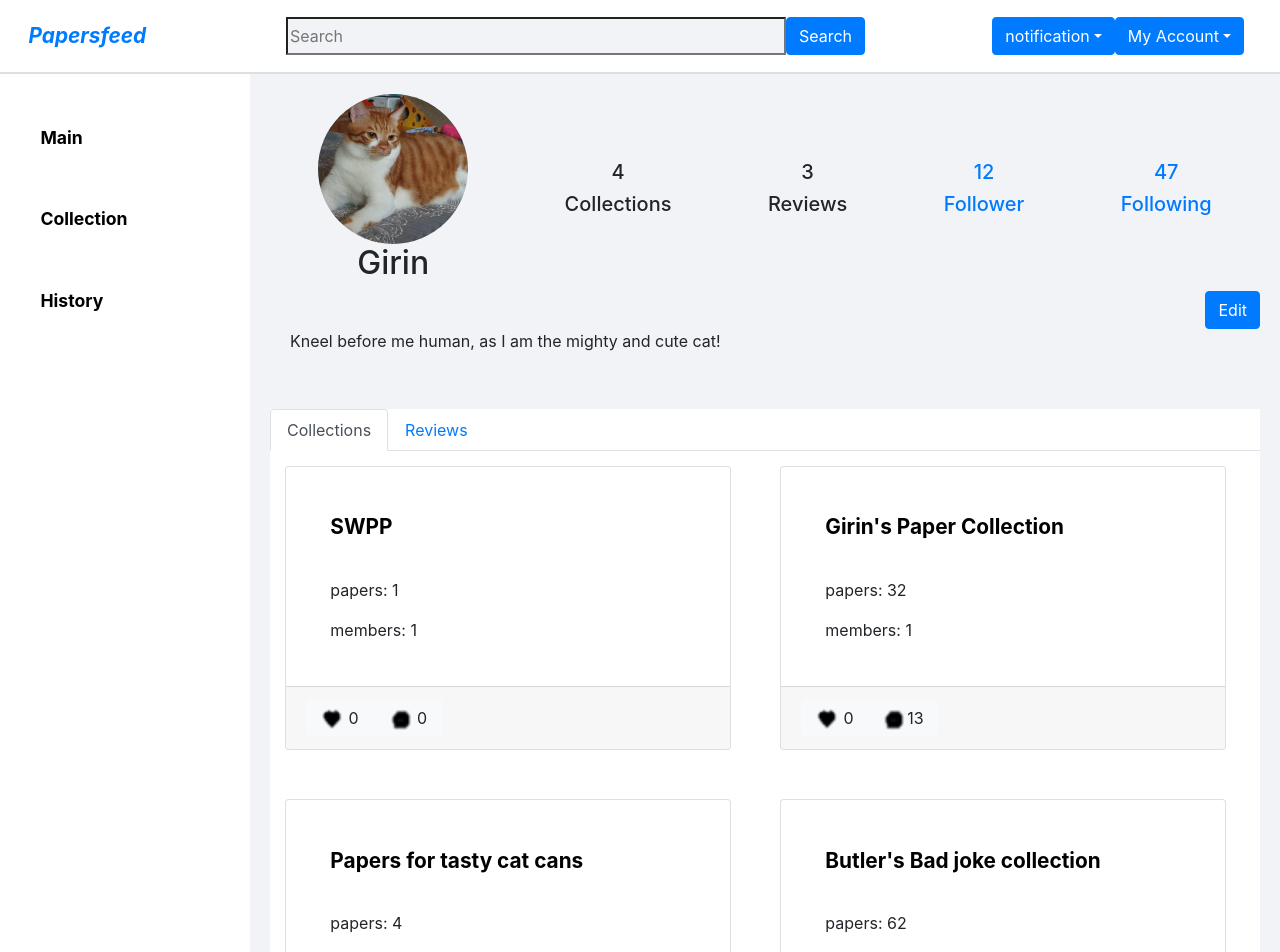
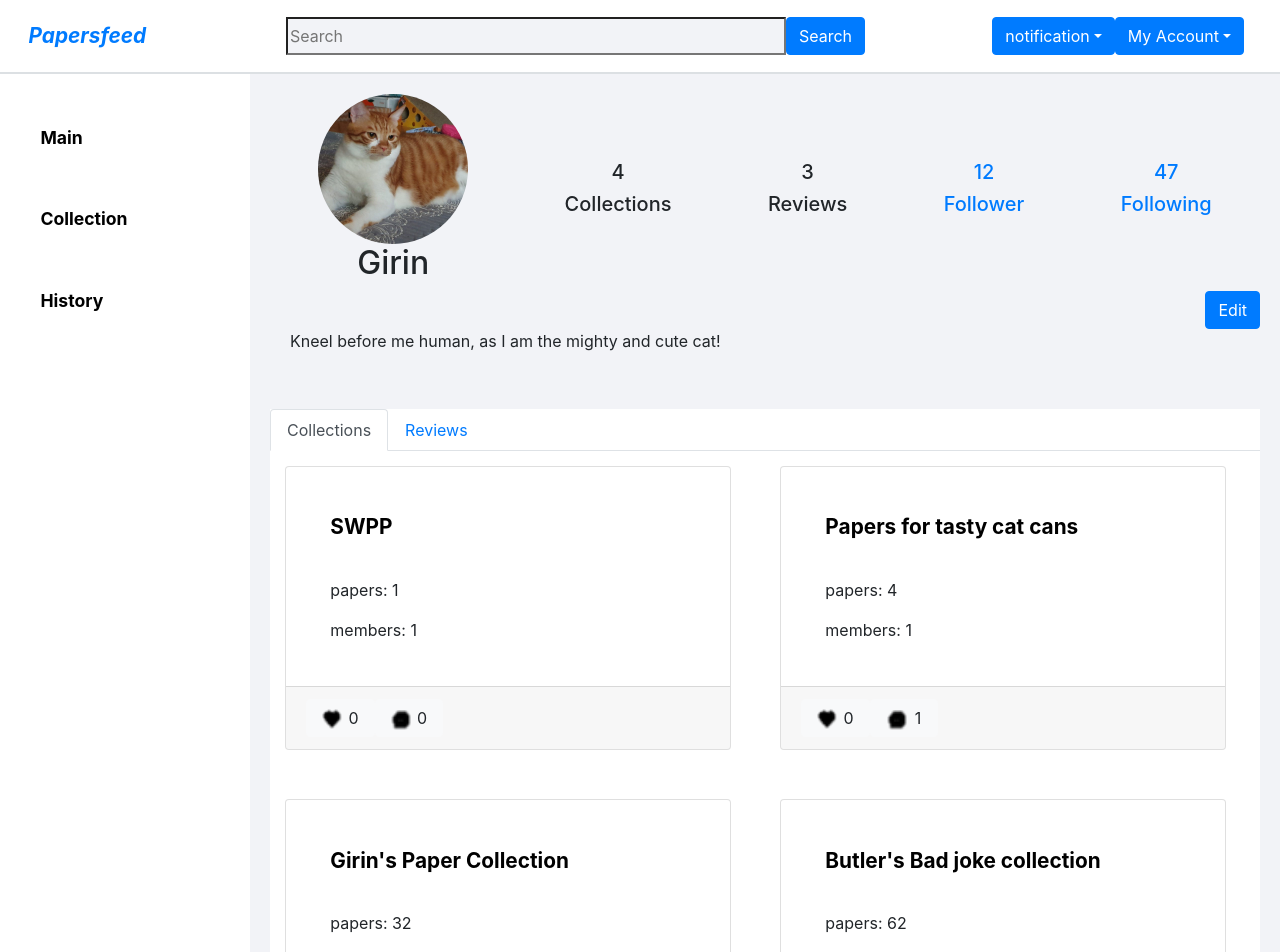
Before and after one commit to swsnu/swpp2019-team3, a React (Create React App) app in the folder frontend/: page /profile/1 in a window 1280 px wide. Shown: the top 952 px of the page. Built offline with nearby package versions, Linux system fonts and the light colour scheme; no server answers.

Commit message:
temporarily completed

```diff
--- a/frontend/src/App.js
+++ b/frontend/src/App.js
@@ -2,7 +2,7 @@ import React from "react";
 import "./App.css";
 import PropTypes from "prop-types";
 
-import { Route, Switch, Redirect } from "react-router-dom";
+import { Route, Switch } from "react-router-dom";
 import { ConnectedRouter } from "connected-react-router";
 
 import {
--- a/frontend/src/containers/Collection/CollectionDetail/CollectionDetail.js
+++ b/frontend/src/containers/Collection/CollectionDetail/CollectionDetail.js
@@ -33,8 +33,8 @@ class CollectionDetail extends Component {
                 id: 2,
                 name: "Papers for tasty cat cans",
                 description: "Girin the Intelligent Cat's Paper Collection!",
-                creationDate: "2019-11-03",
-                lastUpdateDate: "2019-11-06",
+                creationDate: "2019-11-07",
+                lastUpdateDate: "2019-11-07",
                 papers: [
                     {
                         source: "recently added",
--- a/frontend/src/containers/Main/Main.js
+++ b/frontend/src/containers/Main/Main.js
@@ -16,7 +16,7 @@ class Main extends Component {
                 id: 2,
                 title: "Papers for tasty cat cans",
                 user: "Canpicker",
-                paperCount: 4,
+                paperCount: 3,
                 replyCount: 3,
                 owner: "Ddaeggeol",
                 likeCount: 15,
--- a/frontend/src/containers/Profile/ProfileDetail/ProfileDetail.js
+++ b/frontend/src/containers/Profile/ProfileDetail/ProfileDetail.js
@@ -20,16 +20,14 @@ class ProfileDetail extends Component {
     constructor(props) {
         super(props);
         this.state = {
+            getCollectionsStatus: collectionStatus.NONE,
             doIFollow: this.props.thisUser.doIFollow,
             collections: [],
         };
     }
 
     componentDidMount() {
-        this.props.onGetCollections({ id: 1 })
-            .then(() => {
-                this.setState({ collections: this.props.storedCollections });
-            });
+
     }
 
     cardMaker = (card) => {
@@ -228,8 +226,19 @@ ProfileDetail.defaultProps = {
             replyCount: 0,
         },
         {
+            source: "tasted",
+            id: 2,
+            type: "Collection",
+            user: "Girin",
+            title: "Papers for tasty cat cans",
+            memberCount: 1,
+            likeCount: 0,
+            paperCount: 4,
+            replyCount: 1,
+        },
+        {
             source: "tested",
-            id: 2,
+            id: 3,
             type: "Collection",
             user: "Girin",
             title: "Girin's Paper Collection",
@@ -239,19 +248,8 @@ ProfileDetail.defaultProps = {
             replyCount: 13,
         },
         {
-            source: "tasted",
-            id: 3,
-            type: "Collection",
-            user: "Girin",
-            title: "Papers for tasty cat cans",
-            memberCount: 1,
-            likeCount: 0,
-            paperCount: 4,
-            replyCount: 1,
-        },
-        {
             source: "hated",
-            id: 4,
+            id: 1,
             type: "Collection",
             user: "Girin",
             title: "Butler's Bad joke collection",
```
